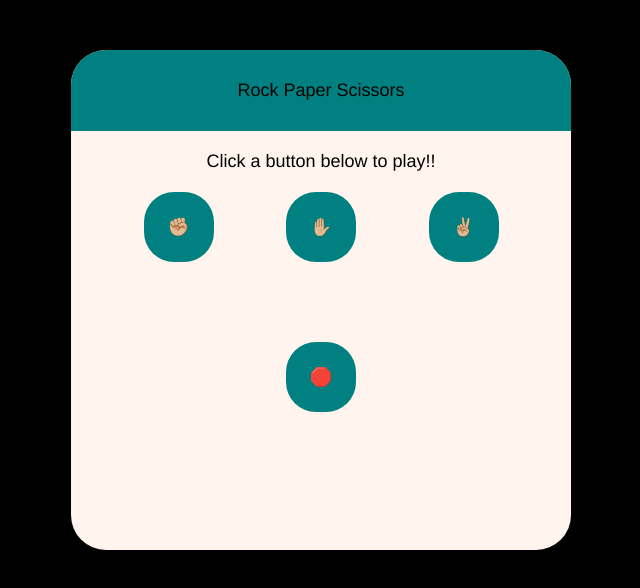
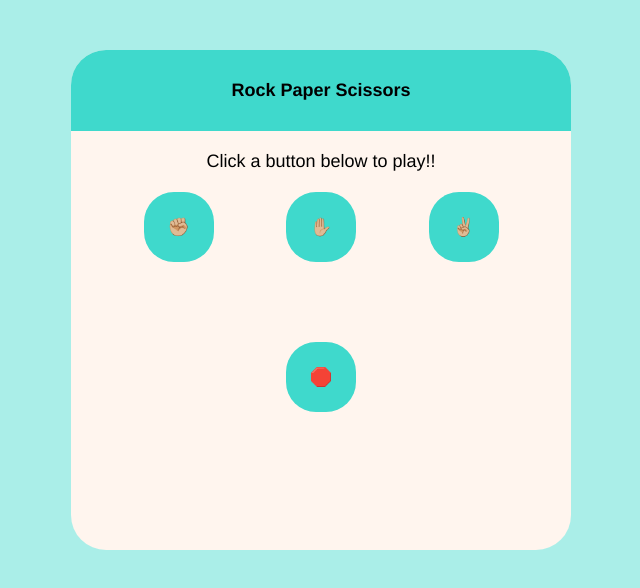
Before and after one commit to vaibhavnagwani/Rock-Paper-Scissors-Game, a plain HTML site: page index.html in a window 1280 px wide. Shown: the whole page, without its empty margins (319-959 px from the left). Drawn offline with Linux system fonts and the light colour scheme.

Commit message:
changed colors in style.css

```diff
--- a/style.css
+++ b/style.css
@@ -2,10 +2,12 @@
     font-family: Helvetica, 'M PLUS Rounded 1c', 'Avenir Next', sans-serif;
     font-size: large;
     font-weight: 500;
+
 }
 
 body{
-    background-color: black;
+    background-color: #aaeee8;
+    /* background-repeat: no-repeat; */
 }
 
 .container{
@@ -21,9 +23,10 @@ body{
 #message{
     text-align: center;
     padding: 30px;
-    background-color: teal;
+    background-color: #3fd9cc;
     border-top-left-radius: 35px;
     border-top-right-radius: 35px;
+    font-weight: bolder;
 }
 
 #message2{
@@ -38,7 +41,7 @@ body{
 }
 
 button{
-    background-color: teal;
+    background-color: #3fd9cc;
     height: 70px;
     aspect-ratio: 1/1;
     border-radius: 30px;
```
